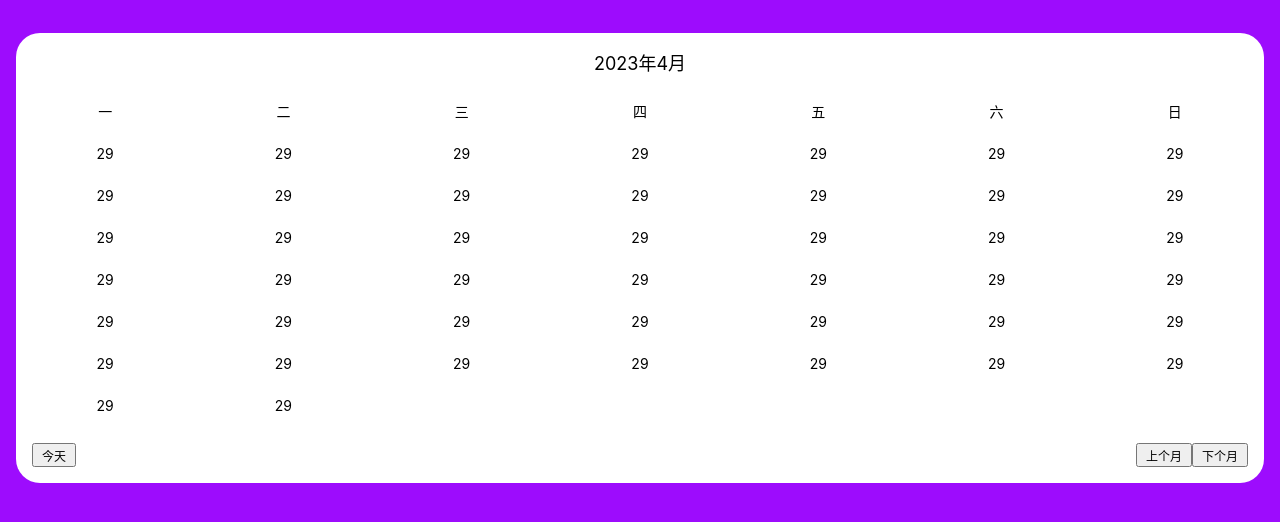
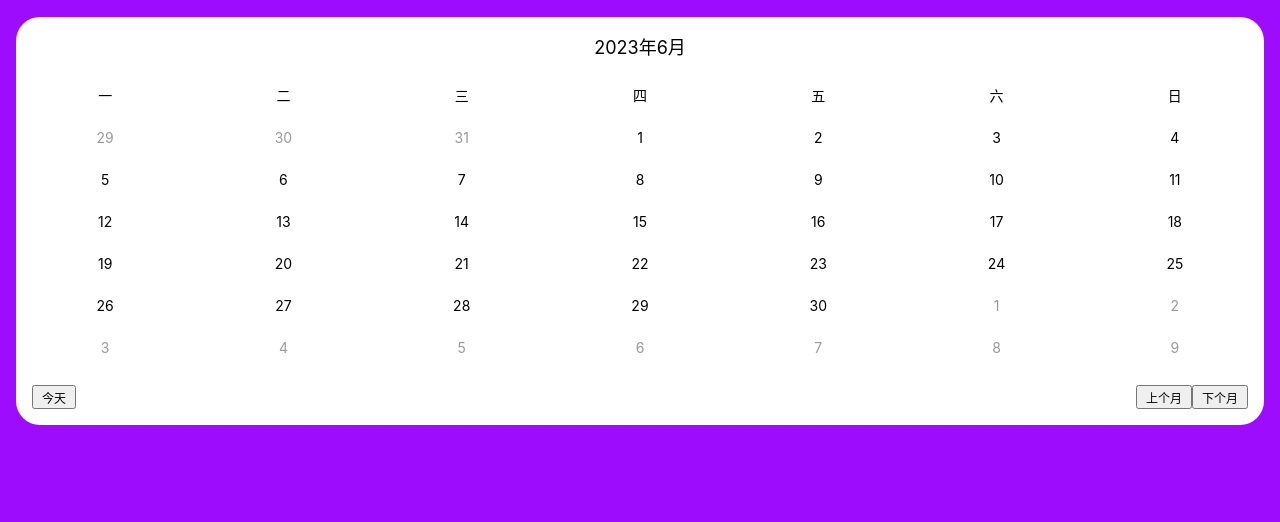
Before and after one commit to limo-chen/calendar, a plain HTML site: page index.html in a window 1280 px wide. Shown: the part 56-578 px from the top of the page. Drawn offline with Linux system fonts and the light colour scheme.

Commit message:
加上js

```diff
--- a/index.html
+++ b/index.html
@@ -16,7 +16,7 @@
     <header class="siteHeader"><h1>小U的桌面日历</h1></header>
     <div class="calendar">
       <div class="calendar-header">
-        <time>2023年4月</time>
+        <time id="time">2023年4月</time>
       </div>
       <ol class="calendar-weekdays">
         <li>一</li>
@@ -27,59 +27,17 @@
         <li>六</li>
         <li>日</li>
       </ol>
-      <ol class="calendar-days">
-        <li>29</li>
-        <li>29</li>
-        <li>29</li>
-        <li>29</li>
-        <li>29</li>
-        <li>29</li>
-        <li>29</li>
-        <li>29</li>
-        <li>29</li>
-        <li>29</li>
-        <li>29</li>
-        <li>29</li>
-        <li>29</li>
-        <li>29</li>
-        <li>29</li>
-        <li>29</li>
-        <li>29</li>
-        <li>29</li>
-        <li>29</li>
-        <li>29</li>
-        <li>29</li>
-        <li>29</li>
-        <li>29</li>
-        <li>29</li>
-        <li>29</li>
-        <li>29</li>
-        <li>29</li>
-        <li>29</li>
-        <li>29</li>
-        <li>29</li>
-        <li>29</li>
-        <li>29</li>
-        <li>29</li>
-        <li>29</li>
-        <li>29</li>
-        <li>29</li>
-        <li>29</li>
-        <li>29</li>
-        <li>29</li>
-        <li>29</li>
-        <li>29</li>
-        <li>29</li>
-        <li>29</li>
-        <li>29</li>
-      </ol>
+      <ol class="calendar-days" id="days"></ol>
       <div class="calendar-actions">
-        <div class="calendar-actions-left"><button>今天</button></div>
+        <div class="calendar-actions-left">
+          <button id="today">今天</button>
+        </div>
         <div class="calendar-actions-right">
-          <button>上个月</button>
-          <button>下个月</button>
+          <button id="prevMonth">上个月</button>
+          <button id="nextMonth">下个月</button>
         </div>
       </div>
     </div>
+    <script src="./main.js"></script>
   </body>
 </html>
--- /dev/null
+++ b/main.js
@@ -0,0 +1,100 @@
+let currentTime = new Date(2023, 5, 2);
+render(currentTime);
+
+g("#prevMonth").onclick = () => {
+  const 月初 = new Date(currentTime.getFullYear(), currentTime.getMonth(), 1);
+  render(new Date(月初 - 86400 * 1000));
+};
+g("#nextMonth").onclick = () => {
+  const 下月初 = new Date(
+    currentTime.getFullYear(),
+    currentTime.getMonth() + 1
+  );
+  render(下月初);
+};
+
+g("#today").onclick = () => {
+  render(new Date());
+};
+
+//帮助函数
+function g(selector) {
+  return document.querySelector(selector);
+}
+function gs(selector) {
+  return document.querySelectorAll(selector);
+}
+function render(time) {
+  const year = time.getFullYear();
+  const month = time.getMonth() + 1;
+  initTime();
+  generateDays();
+  currentTime = time;
+
+  function initTime() {
+    const time = g("#time");
+    time.textContent = `${year}年${month}月`;
+  }
+
+  // days
+  function generateDays() {
+    const 月初 = new Date(year, month - 1, 1);
+    const 月初星期几 = 月初.getDay();
+    console.log(月初星期几);
+    const 月末 = new Date(new Date(year, month - 1 + 1, 1) - 86400 * 1000);
+    const 月末几号 = 月末.getDate();
+    const 月末星期几 = 月末.getDay();
+    console.log(月末几号);
+
+    const days = g("#days");
+    //铺垫
+    days.innerHTML = "";
+    let n = 0;
+    for (let i = 1; i < 月初星期几; i++) {
+      const li = document.createElement("li");
+      const d = new Date(月初 - 86400 * 1000 * i);
+      li.textContent = d.getDate();
+      li.classList.add("calendar-days-disabled");
+      days.prepend(li);
+      n += 1;
+    }
+
+    const 这个月多少天 = 月末几号;
+    const now = new Date();
+    let selectedLi;
+    for (let i = 1; i <= 这个月多少天; i++) {
+      const li = document.createElement("li");
+      li.textContent = i;
+      if (
+        i === now.getDate() &&
+        month === now.getMonth() + 1 &&
+        year === now.getFullYear()
+      ) {
+        li.classList.add("calendar-days-today");
+      }
+
+      li.onclick = () => {
+        if (selectedLi) {
+          selectedLi.classList.remove("calendar-days-selected"); //把之前的删掉
+        }
+        li.classList.add("calendar-days-selected");
+        selectedLi = li; //我自己变成selectedLi
+      };
+      days.append(li);
+      n += 1;
+    }
+    // 铺垫
+    let i = 月末星期几 + 1;
+    for (let j = 0; j < 42 - n; j++) {
+      const delta = i - 月末星期几;
+      const li = document.createElement("li");
+      console.log("月末 + 86400 * 1000 * delta");
+      console.log(月末 + 86400 * 1000 * delta);
+      const d = new Date(月末 - 0 + 86400 * 1000 * delta);
+      li.textContent = d.getDate();
+      days.append(li);
+      li.classList.add("calendar-days-disabled");
+      i++;
+    }
+  }
+}
--- a/pages/index.css
+++ b/pages/index.css
@@ -11,7 +11,6 @@
   margin: 16px;
   border-radius: 24px;
   color: black;
-  margin-top: 32px;
 }
 .calendar-header {
   text-align: center;
@@ -40,6 +39,17 @@
   height: 42px;
   line-height: 42px;
 }
+.calendar-days-today {
+  background: #fed32c;
+  border-radius: 8px;
+}
+.calendar-days-selected {
+  border-radius: 8px;
+  outline: 1px solid #fed32c;
+}
+.calendar-days > li.calendar-days-disabled {
+  color: #999;
+}
 .calendar-actions {
   display: flex;
   justify-content: space-between;
```
